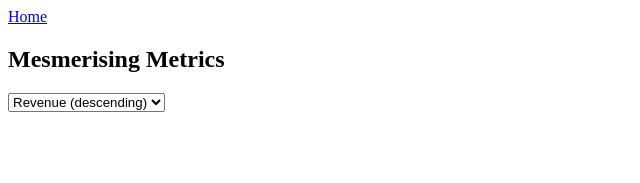
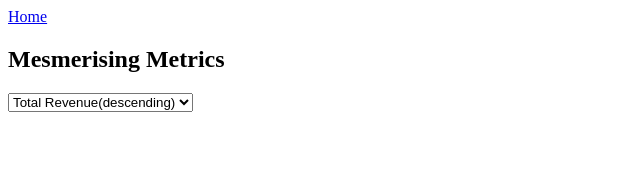
Before and after one commit to yghoor/metrics-webapp, a React (Create React App) app: page / in a window 1280 px wide. Shown: the top 183 px of the page, without its empty margins (0-640 px from the left). Built offline with nearby package versions, Linux system fonts and the light colour scheme; no server answers.

Commit message:
Update filter option texts

```diff
--- a/src/components/Navbar.js
+++ b/src/components/Navbar.js
@@ -24,8 +24,8 @@ const Navbar = ({ homeButton, header, filter }) => {
       {filter
         ? (
           <select placeholder="Filter" onChange={onChange}>
-            <option value="revenueDesc">Revenue (descending)</option>
-            <option value="revenueAsc">Revenue (ascending)</option>
+            <option value="revenueDesc">Total Revenue(descending)</option>
+            <option value="revenueAsc">Total Revenue(ascending)</option>
           </select>
         )
         : null}
```
